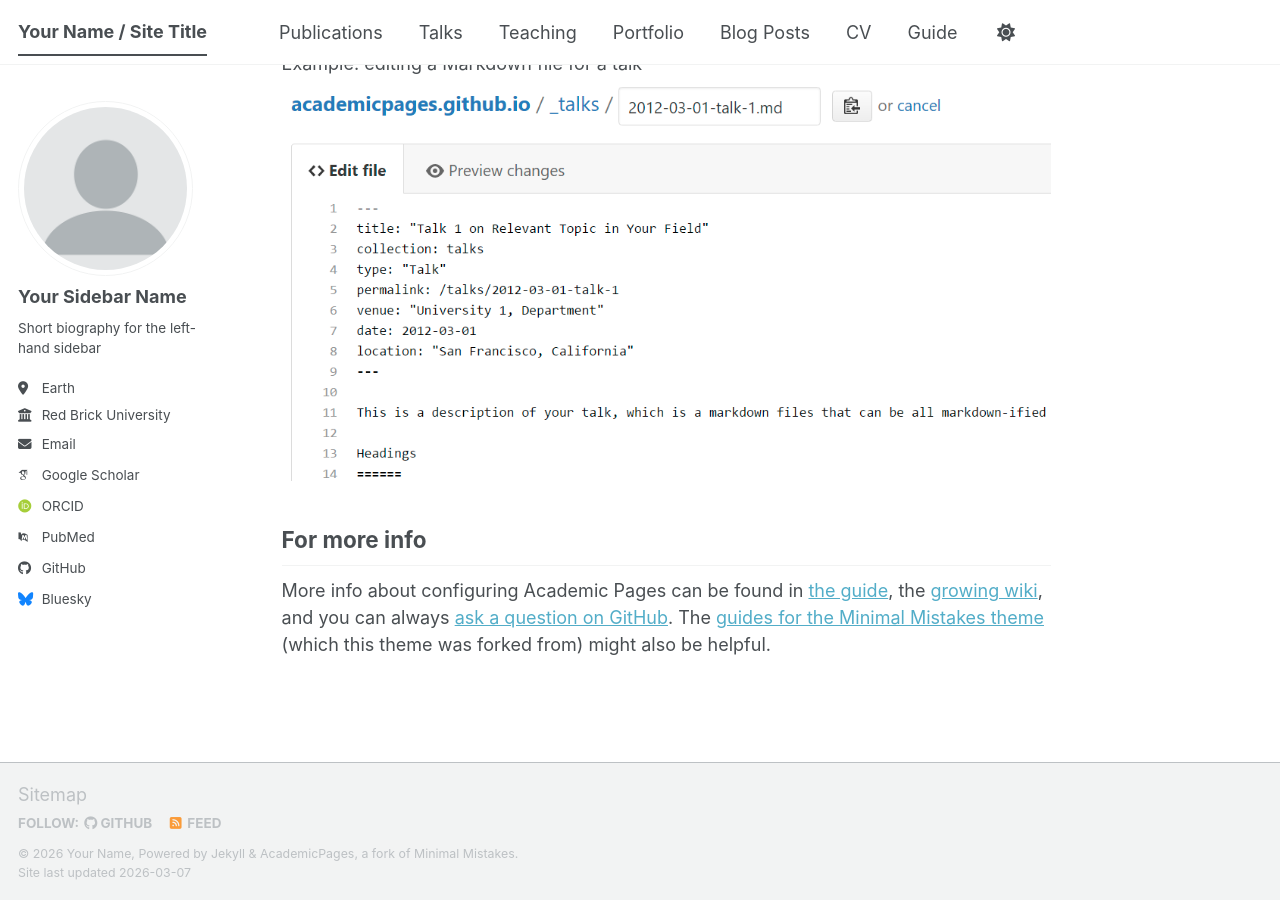
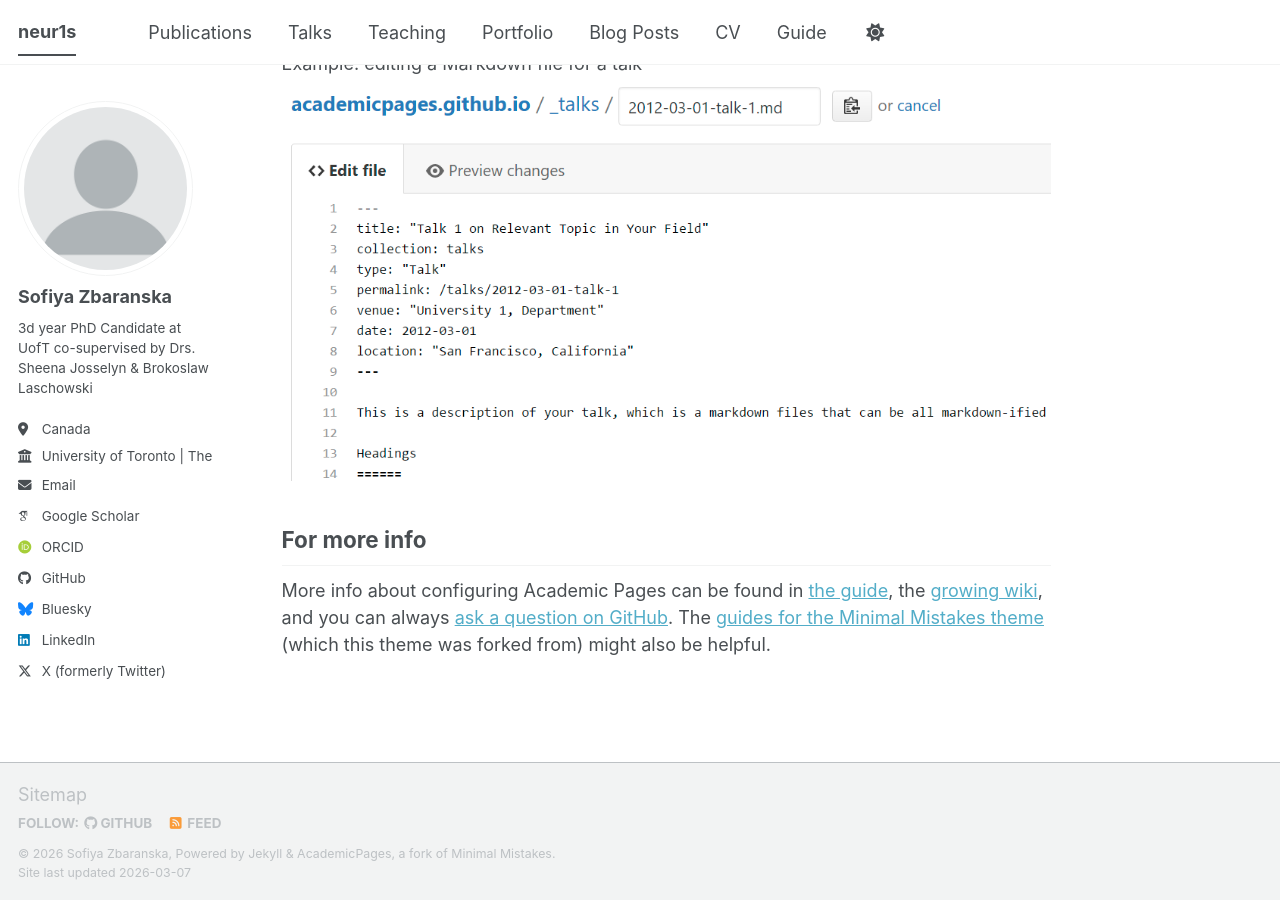
Before and after one commit to neur1s/neur1s.github.io, a Jekyll site: the page built from _pages/about.md, in a window 1280 px wide and 900 px high, scrolled down 2720 px. Built offline with Jekyll 4.4.1, drawn with Linux system fonts in a browser that asks for light colours; some web fonts are replaced; a script bundle is joined from its source files by our own code; library files that are not in the unit come from our copies.

Commit message:
Update personal details in _config.yml
Updated personal information and social media links.

```diff
--- a/_config.yml
+++ b/_config.yml
@@ -9,11 +9,11 @@
 # Basic Site Settings
 locale                   : "en-US"
 site_theme               : "default" # The available themes options are "default", "air", "sunrise", "mint", "dirt" and "contrast"
-title                    : "Your Name / Site Title"
+title                    : "neur1s"
 title_separator          : "-"
-name                     : &name "Your Name"
-description              : &description "Your Name's academic portfolio"   # Update this with a general description of your site, this is the default if not overridden by a page
-url                      : https://academicpages.github.io # The base hostname & protocol for your site e.g. "https://[your GitHub username].github.io",
+name                     : &name "Sofiya Zbaranska"
+description              : &description "Neuroscience PhD Candidate at University of Toronto"   # Update this with a general description of your site, this is the default if not overridden by a page
+url                      : https://neur1s.github.io # The base hostname & protocol for your site e.g. "https://[your GitHub username].github.io",
                                                            # or if you already have some other page hosted on Github then use "https://[your GitHub username].github.io/[Your Repo Name]"
 baseurl                  : "" # the subpath of your site, e.g. "/blog"
 repository               : "academicpages/academicpages.github.io"
@@ -24,24 +24,24 @@ repository               : "academicpages/academicpages.github.io"
 author:
   # Biographic information
   avatar           : "profile.png"
-  name             : "Your Sidebar Name"
+  name             : "Sofiya Zbaranska"
   pronouns         : # example: "she/her"
-  bio              : "Short biography for the left-hand sidebar"
-  location         : "Earth"
-  employer         : "Red Brick University"
+  bio              : "3d year PhD Candidate at UofT co-supervised by Drs. Sheena Josselyn & Brokoslaw Laschowski"
+  location         : "Canada"
+  employer         : "University of Toronto | The Hospital for Sick Children"
   uri              : # URL
-  email            : "none@example.org"
+  email            : "sofiya.zbaranska@mail.utoronto.ca"
 
   # Academic websites
   academia         : # URL
   arxiv            : # URL - Update with the correct link to your profile
-  googlescholar    : "https://scholar.google.com/citations?user=PS_CX0AAAAAJ"
+  googlescholar    : "https://scholar.google.ca/citations?user=7ZBuO4wAAAAJ&hl=en"
   inspire-hep      : # URL
   impactstory      : # URL
-  orcid            : "https://orcid.org/yourorcidurl"
+  orcid            : "https://orcid.org/0009-0003-0464-935X"
   semantic         : # URL
   ssrn             : # URL
-  pubmed           : "https://www.ncbi.nlm.nih.gov/pubmed/?term=john+snow"
+  pubmed           : # URL
   researchgate     : # URL
   scopus           : # URL
   zotero           : # URL
@@ -51,13 +51,13 @@ author:
   bitbucket        : # Username - Update with your username on the site
   codepen          : # Username
   dribbble         : # Username
-  github           : "academicpages"
+  github           : "neur1s"
   kaggle           : # Username
   stackoverflow    : # User number or user number and name (i.e., use "1" or "1/jeff-atwood")
 
   # Social media
   artstation       : # Username
-  bluesky          : "bsky.app" # Replace this with you Bluesky username
+  bluesky          : "neur1s.bsky.social" # Replace this with you Bluesky username
   facebook         : # Username
   flickr           : # Username
   foursquare       : # Username
@@ -66,7 +66,7 @@ author:
   keybase          : # Username
   instagram        : # Username
   lastfm           : # Username
-  linkedin         : # Username
+  linkedin         : "neur1s"
   mastodon         : # URL
   medium           : # URL
   pinterest        : # Username
@@ -74,7 +74,7 @@ author:
   steam            : # Username
   telegram         : # URL
   tumblr           : # Username
-  twitter          : # Username for X / Twitter
+  twitter          : "neur1s"
   vine             : # Username
   weibo            : # Username
   wikipedia        : # Username
@@ -85,11 +85,11 @@ author:
 # Publication Category - The following the list of publication categories and their headings
 publication_category:
   books:
-    title: 'Books'
+    title: 'Book Chapters'
   manuscripts:
     title: 'Journal Articles'
   conferences:
-    title: 'Conference Papers'
+    title: 'Conference Presentations'
 
 # Site Settings
 teaser                   :  # filename of teaser fallback teaser image placed in /images/ for social media previews
```
